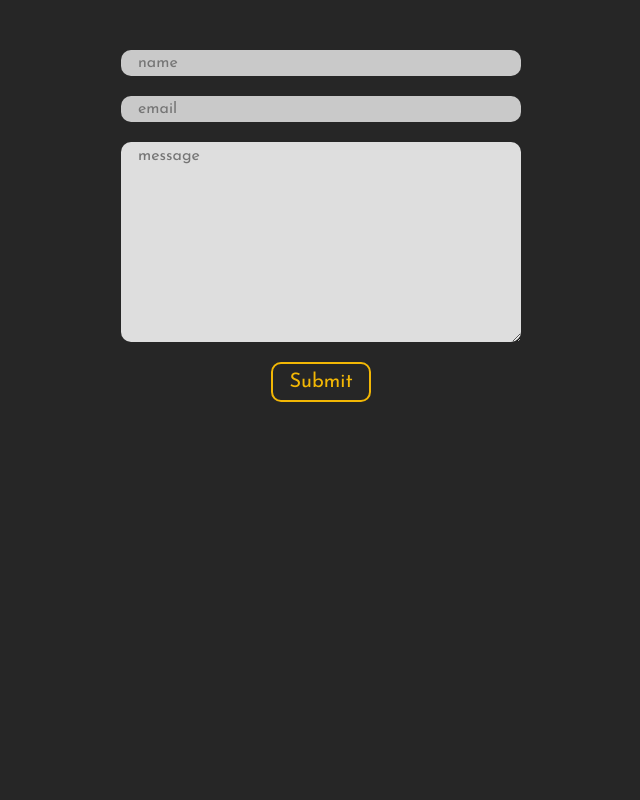
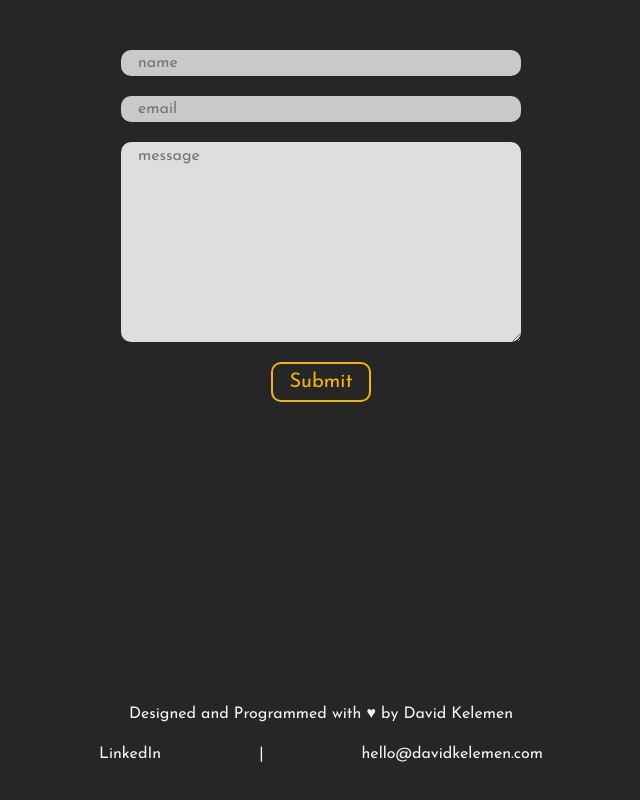
Before and after one commit to davidklmn/portfolio, a React (Create React App) app: page / in a window 1280 px wide. Shown: the part 3290-4090 px from the top of the page, without its empty margins (319-959 px from the left). Before the commit the page ends 3722 px from the top, so only its background shows below. Built offline with nearby package versions, Linux system fonts and the light colour scheme.

Commit message:
Footer added

```diff
--- a/src/App.js
+++ b/src/App.js
@@ -5,6 +5,7 @@ import About from "./components/About";
 import Projects from "./components/Projects";
 import Skills from "./components/Skills";
 import Contact from "./components/Contact";
+import Footer from "./components/Footer";
 
 import "bootstrap/dist/css/bootstrap.min.css";
 
@@ -29,6 +30,7 @@ function App() {
       <Projects />
       <Skills />
       <Contact />
+      <Footer />
     </main>
   );
 }
--- /dev/null
+++ b/src/components/Footer.js
@@ -0,0 +1,17 @@
+import "./footer.css";
+
+export default function Footer() {
+  return (
+    <div id="footer" className="footer-container">
+      <p>
+        Designed and Programmed with <span className="heart">♥</span> by David
+        Kelemen
+      </p>
+      <div className="contacts">
+        <a href="https://www.linkedin.com/in/davidkelemen/">LinkedIn</a>
+        <p>|</p>
+        <a href="mailto: hello@davidkelemen.com">hello@davidkelemen.com</a>
+      </div>
+    </div>
+  );
+}
--- a/src/components/contact.css
+++ b/src/components/contact.css
@@ -4,14 +4,13 @@
     display: flex;
     flex-direction: column;
     align-items: center;
-    height: 100%;
+    height: 800px;
 }
 
 .contact-container .blob{
     height: 60%;
     position: absolute;
     z-index: 0;
-    overflow: hidden;
     max-width: 800px;
 }
 
@@ -47,7 +46,6 @@
     border: none;
     border-radius: 10px;
     color: var(--darkgrey);
-    text-indent: 15px;
 }
 .form-container form textarea {
     min-height: 200px;
@@ -57,7 +55,6 @@
     border: none;
     border-radius: 10px;
     color: var(--darkgrey);
-    text-indent: 15px;
 }
 
 .form-container form input::placeholder, textarea::placeholder{
@@ -77,7 +74,6 @@
     font-size: 1.25rem;
     width: 100px;
     height: 40px;
-    text-indent: 0;
     background-color: var(--darkgrey);
     color: var(--darkyellow);
     border: 2px solid var(--darkyellow);
@@ -88,3 +84,9 @@
         margin-top: 5%;
     }
 }
+
+@media (max-width: 576px){
+    .contact-container{
+        height: 600px;
+    }
+}
--- /dev/null
+++ b/src/components/footer.css
@@ -0,0 +1,31 @@
+.footer-container {
+    display: flex;
+    padding-top: 30px;
+    padding-bottom: 30px;
+    flex-direction: column;
+    align-items: center;
+
+    background-color: var(--darkgrey);
+    color: var(--textcolor);
+}
+
+.footer-container .contacts{
+    width: 50%;
+    display: flex;
+    justify-content: space-evenly;
+}
+
+.footer-container .contacts a:link {
+    text-decoration: none;
+    color: var(--textcolor);
+    transition: 0.5s ease;;
+}
+
+.footer-container a:visited{
+    text-decoration: none;
+    color: var(--textcolor);
+}
+
+.footer-container a:hover{
+    color: var(--darkyellow);
+}
```
